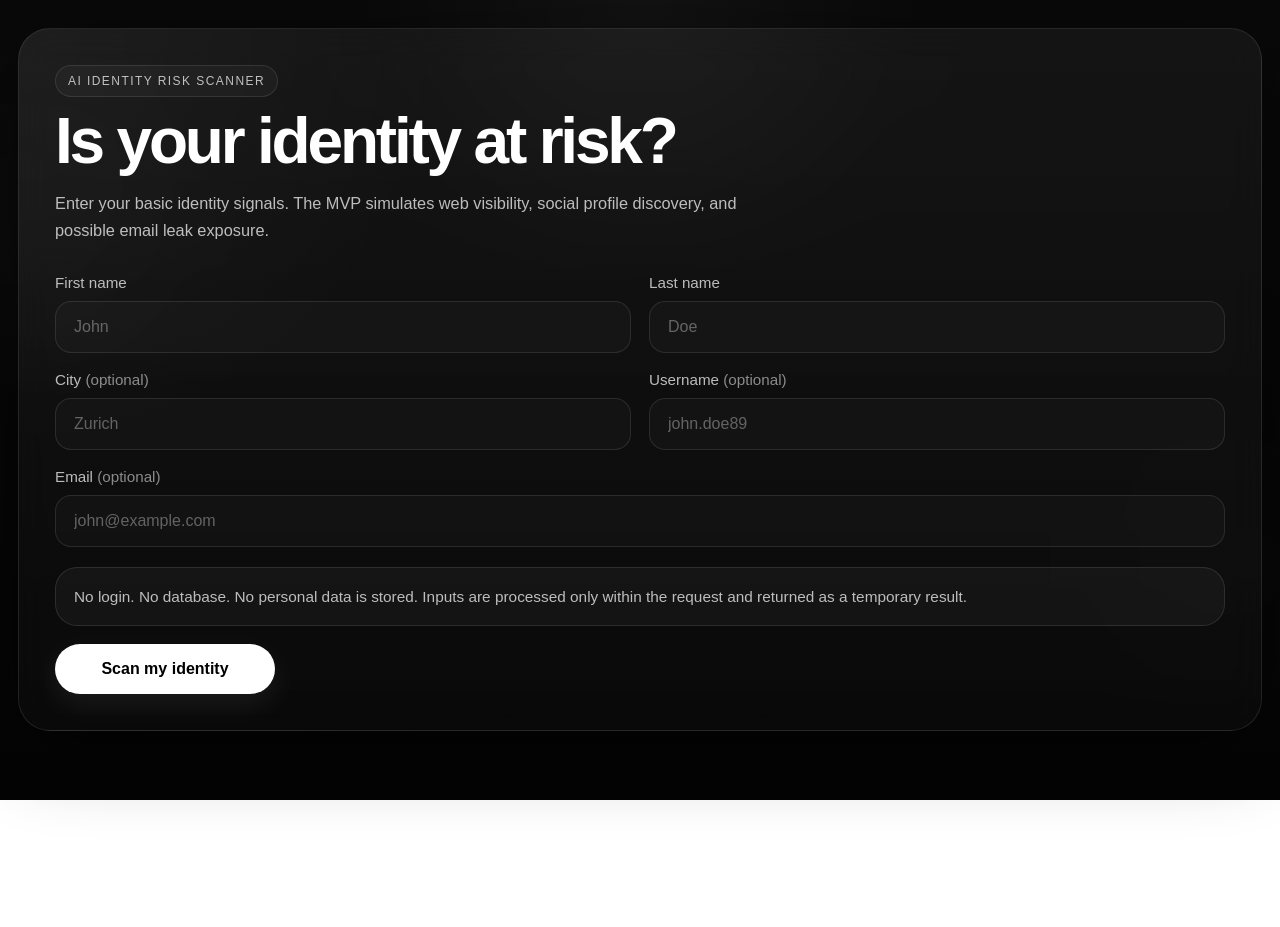
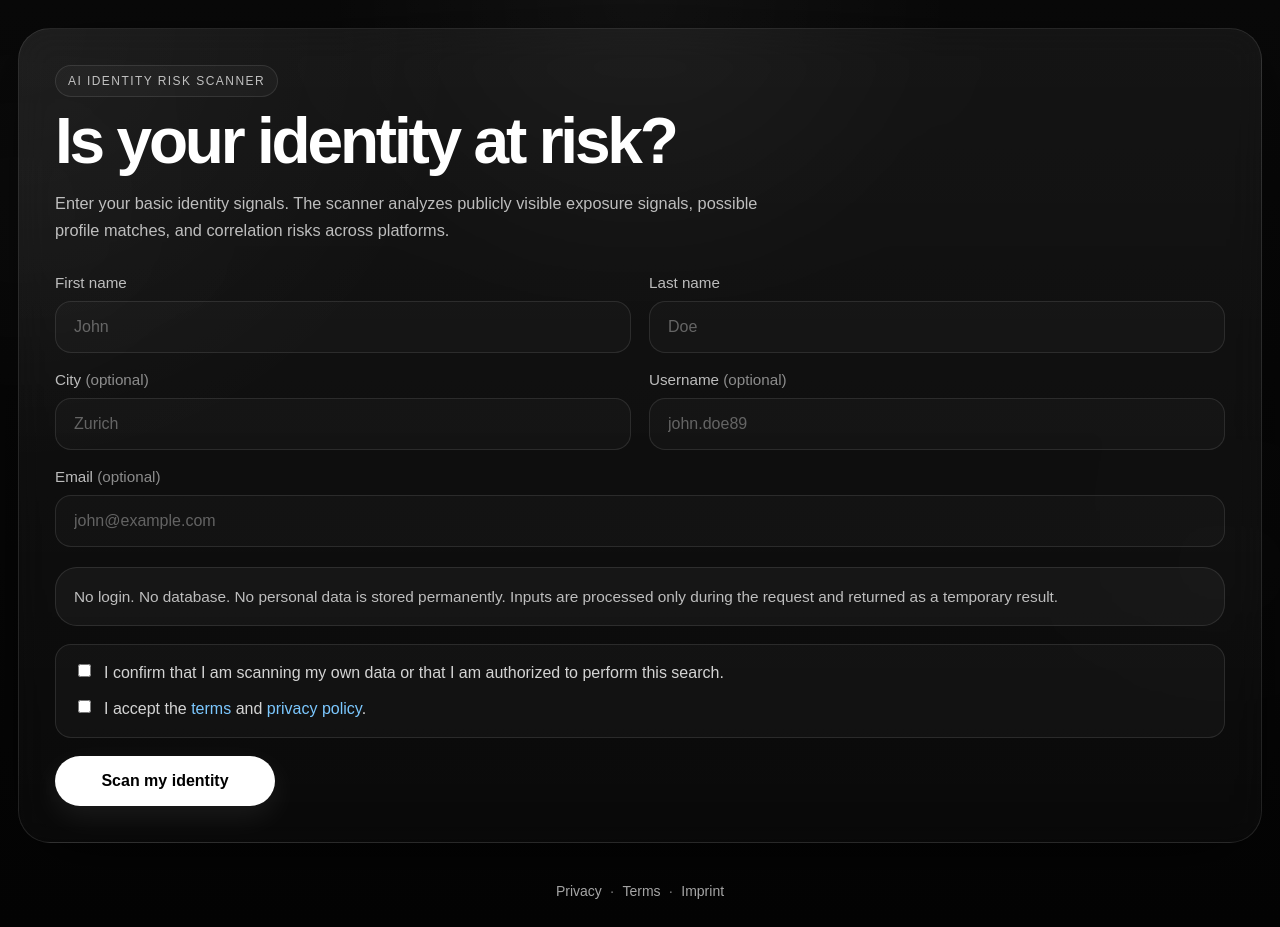
Before and after one commit to Mainsches/id-check, a Next.js app: page / in a window 1280 px wide. Before the commit the page ends 800 px from the top, so only its background shows below. Built offline with nearby package versions, Linux system fonts and the light colour scheme.

Commit message:
Legal consent checkbox and footer links

```diff
--- a/app/layout.tsx
+++ b/app/layout.tsx
@@ -3,7 +3,8 @@ import "./globals.css";
 
 export const metadata: Metadata = {
   title: "AI Identity Risk Scanner",
-  description: "Minimal MVP to simulate online identity exposure and produce a risk score.",
+  description:
+    "Minimal MVP to simulate online identity exposure and produce a risk score.",
 };
 
 export default function RootLayout({
@@ -13,7 +14,53 @@ export default function RootLayout({
 }>) {
   return (
     <html lang="en">
-      <body>{children}</body>
+      <body>
+        {children}
+
+        <footer
+          style={{
+            maxWidth: 1100,
+            margin: "0 auto",
+            padding: "12px 20px 28px",
+            color: "rgba(255,255,255,0.55)",
+            fontSize: 14,
+            textAlign: "center",
+          }}
+        >
+          <a
+            href="/privacy"
+            style={{
+              color: "rgba(255,255,255,0.72)",
+              textDecoration: "none",
+              margin: "0 8px",
+            }}
+          >
+            Privacy
+          </a>
+          ·
+          <a
+            href="/terms"
+            style={{
+              color: "rgba(255,255,255,0.72)",
+              textDecoration: "none",
+              margin: "0 8px",
+            }}
+          >
+            Terms
+          </a>
+          ·
+          <a
+            href="/imprint"
+            style={{
+              color: "rgba(255,255,255,0.72)",
+              textDecoration: "none",
+              margin: "0 8px",
+            }}
+          >
+            Imprint
+          </a>
+        </footer>
+      </body>
     </html>
   );
 }
--- a/components/ScanForm.tsx
+++ b/components/ScanForm.tsx
@@ -19,8 +19,13 @@ export default function ScanForm({ onResult }: ScanFormProps) {
   const [formData, setFormData] = useState<ScanRequestBody>(initialState);
   const [loading, setLoading] = useState(false);
   const [error, setError] = useState("");
+  const [acceptTerms, setAcceptTerms] = useState(false);
+  const [confirmOwnership, setConfirmOwnership] = useState(false);
 
-  function updateField<K extends keyof ScanRequestBody>(key: K, value: ScanRequestBody[K]) {
+  function updateField<K extends keyof ScanRequestBody>(
+    key: K,
+    value: ScanRequestBody[K]
+  ) {
     setFormData((prev) => ({
       ...prev,
       [key]: value,
@@ -30,6 +35,19 @@ export default function ScanForm({ onResult }: ScanFormProps) {
   async function handleSubmit(event: FormEvent<HTMLFormElement>) {
     event.preventDefault();
     setError("");
+
+    if (!confirmOwnership) {
+      setError(
+        "Please confirm that you are scanning your own data or that you are authorized to do so."
+      );
+      return;
+    }
+
+    if (!acceptTerms) {
+      setError("Please accept the terms and privacy policy before continuing.");
+      return;
+    }
+
     setLoading(true);
 
     try {
@@ -62,8 +80,9 @@ export default function ScanForm({ onResult }: ScanFormProps) {
         <span className="eyebrow">AI Identity Risk Scanner</span>
         <h1>Is your identity at risk?</h1>
         <p>
-          Enter your basic identity signals. The MVP simulates web visibility,
-          social profile discovery, and possible email leak exposure.
+          Enter your basic identity signals. The scanner analyzes publicly
+          visible exposure signals, possible profile matches, and correlation
+          risks across platforms.
         </p>
       </div>
 
@@ -93,7 +112,9 @@ export default function ScanForm({ onResult }: ScanFormProps) {
         </div>
 
         <div className="field">
-          <label htmlFor="city">City <span className="optional">(optional)</span></label>
+          <label htmlFor="city">
+            City <span className="optional">(optional)</span>
+          </label>
           <input
             id="city"
             type="text"
@@ -104,7 +125,9 @@ export default function ScanForm({ onResult }: ScanFormProps) {
         </div>
 
         <div className="field">
-          <label htmlFor="username">Username <span className="optional">(optional)</span></label>
+          <label htmlFor="username">
+            Username <span className="optional">(optional)</span>
+          </label>
           <input
             id="username"
             type="text"
@@ -115,7 +138,9 @@ export default function ScanForm({ onResult }: ScanFormProps) {
         </div>
 
         <div className="field field-full">
-          <label htmlFor="email">Email <span className="optional">(optional)</span></label>
+          <label htmlFor="email">
+            Email <span className="optional">(optional)</span>
+          </label>
           <input
             id="email"
             type="email"
@@ -128,9 +153,82 @@ export default function ScanForm({ onResult }: ScanFormProps) {
 
       <div className="privacy-box">
         <p>
-          No login. No database. No personal data is stored. Inputs are processed
-          only within the request and returned as a temporary result.
+          No login. No database. No personal data is stored permanently. Inputs
+          are processed only during the request and returned as a temporary
+          result.
         </p>
+      </div>
+
+      <div
+        style={{
+          marginBottom: 18,
+          padding: "16px 18px",
+          border: "1px solid rgba(255,255,255,0.10)",
+          borderRadius: 16,
+          background: "rgba(255,255,255,0.03)",
+        }}
+      >
+        <label
+          style={{
+            display: "flex",
+            alignItems: "flex-start",
+            gap: 10,
+            marginBottom: 12,
+            color: "rgba(255,255,255,0.82)",
+            lineHeight: 1.5,
+            cursor: "pointer",
+          }}
+        >
+          <input
+            type="checkbox"
+            checked={confirmOwnership}
+            onChange={(e) => setConfirmOwnership(e.target.checked)}
+            style={{ marginTop: 3 }}
+          />
+          <span>
+            I confirm that I am scanning my own data or that I am authorized to
+            perform this search.
+          </span>
+        </label>
+
+        <label
+          style={{
+            display: "flex",
+            alignItems: "flex-start",
+            gap: 10,
+            color: "rgba(255,255,255,0.82)",
+            lineHeight: 1.5,
+            cursor: "pointer",
+          }}
+        >
+          <input
+            type="checkbox"
+            checked={acceptTerms}
+            onChange={(e) => setAcceptTerms(e.target.checked)}
+            style={{ marginTop: 3 }}
+          />
+          <span>
+            I accept the{" "}
+            <a
+              href="/terms"
+              target="_blank"
+              rel="noreferrer"
+              style={{ color: "#7cc8ff", textDecoration: "none" }}
+            >
+              terms
+            </a>{" "}
+            and{" "}
+            <a
+              href="/privacy"
+              target="_blank"
+              rel="noreferrer"
+              style={{ color: "#7cc8ff", textDecoration: "none" }}
+            >
+              privacy policy
+            </a>
+            .
+          </span>
+        </label>
       </div>
 
       {error ? <div className="error-box">{error}</div> : null}
```
Also changed, not shown: app/imprint/page.tsx (added, +25 -0 lines), app/privacy/page.tsx (added, +53 -0 lines), app/terms/page.tsx (added, +42 -0 lines).
